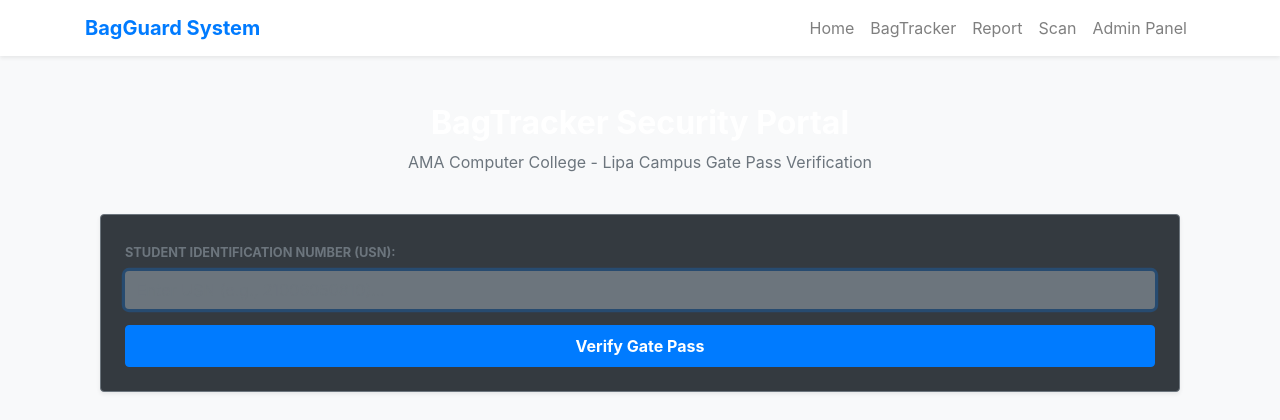
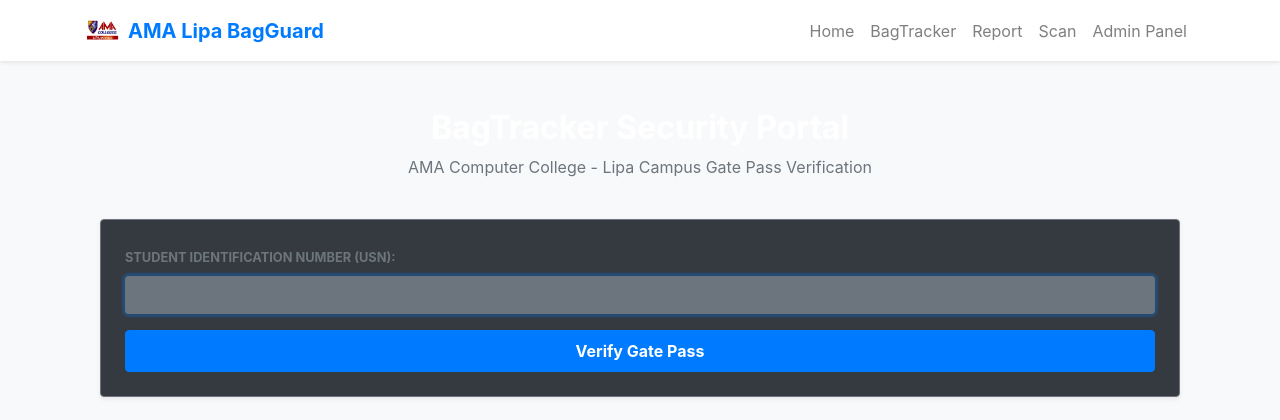
Before and after one commit to ivanperjes1/amalipa-bagguard, a Flask app: page /bagtracker in a window 1280 px wide. Shown: the top 420 px of the page. Run offline with Flask 3, Linux system fonts and the light colour scheme; some libraries are stand-ins or nearby versions.

Commit message:
Restore institutional logo in light mode navigation bar

```diff
--- a/templates/base.html
+++ b/templates/base.html
@@ -7,11 +7,12 @@
     <link rel="stylesheet" href="https://stackpath.bootstrapcdn.com/bootstrap/4.5.2/css/bootstrap.min.css">
 </head>
 <body class="bg-light text-dark">
-    <!-- Light Navbar -->
+    <!-- Light Navbar with Logo -->
     <nav class="navbar navbar-expand-lg navbar-light bg-white shadow-sm mb-4">
         <div class="container">
-            <a class="navbar-brand font-weight-bold text-primary" href="{{ url_for('index') }}">
-                BagGuard System
+            <a class="navbar-brand font-weight-bold text-primary d-flex align-items-center" href="{{ url_for('index') }}">
+                <img src="{{ url_for('static', filename='logo.png') }}" width="35" height="35" class="mr-2 rounded" alt="AMA Logo" onerror="this.style.display='none'">
+                <span>AMA Lipa BagGuard</span>
             </a>
             <button class="navbar-toggler" type="button" data-toggle="collapse" data-target="#navbarNav">
                 <span class="navbar-toggler-icon"></span>
```
